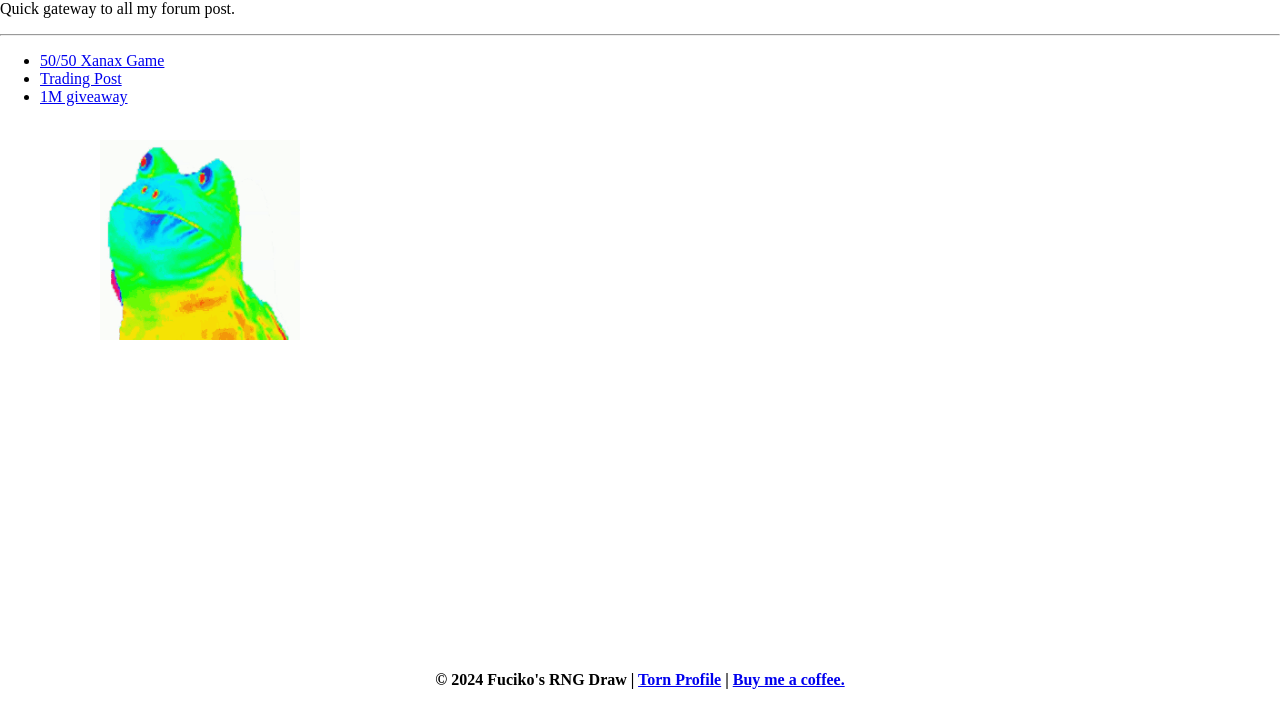
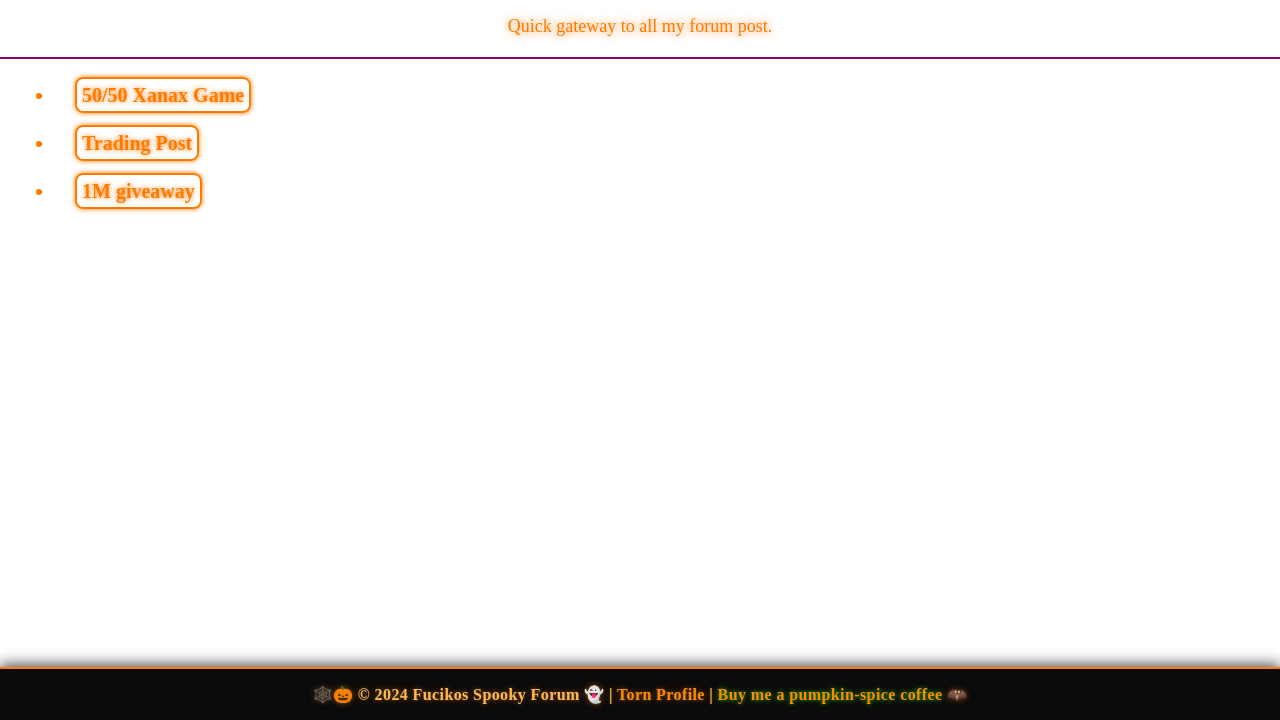
Before and after one commit to Fucikos/fucikos.site, a plain HTML site: page forum.html in a window 1280 px wide. Shown: the part 80-800 px from the top of the page. Drawn offline with Linux system fonts and the light colour scheme.

Commit message:
Add files via upload

```diff
--- a/forum.html
+++ b/forum.html
@@ -1,18 +1,64 @@
 <!DOCTYPE html>
-
 <html lang="en">
     <head>
         <meta charset="UTF-8">
         <meta name="viewport" content="width=device-width, initial-scale=1.0">
         <title>Fucikos Forums</title>
-        <link rel="icon" type="image/png" href="images/icon.png">
         <style>
-            #frog {
-                margin-left: 100px;
-                float: left;
+
+            hr{
+                border: none;
+                height: 2px;
+                background-color: #8d0065;
+                margin: 20px 0;
+                text-shadow: #8d0065 0 0 10px;
             }
 
-            html, body {
+            h1{
+                text-align: center;
+                color: #ff7a00;
+                text-shadow: 0 0 10px #ff7a00;
+                font-size: 36px;
+                margin-top: 30px;
+                text-shadow: 0 0 10px #ff7a00;
+             }
+           p{
+               text-align: center;
+               color: #ff7a00;
+               text-shadow: 0 0 10px #ff7a00;
+               font-size: 18px;
+               margin: 20px 0;
+           }
+            li{
+                margin: 15px;
+                font-size: 20px;
+                color: #ff7a00;
+                font-weight: bold;
+                text-shadow: 0 0 5px #ff7a00;
+                text-decoration: none;
+                transition: color 0.3s ease, text-shadow 0.3s ease;
+                cursor: pointer;
+                padding: 5px 10px;
+
+            }
+            #Spooky{
+                color: #ff7a00;
+                font-weight: bold;
+                text-shadow: 0 0 5px #ff7a00;
+                text-decoration: none;
+                transition: color 0.3s ease, text-shadow 0.3s ease;
+                margin: 10px;
+                padding: 5px 5px;
+                 border: 2px solid #ff7a00;
+                border-radius: 8px;
+                box-shadow: 0 0 5px #ff7a00;
+
+
+
+            }
+
+            html,
+            body {
                 height: 100%;
                 margin: 0;
                 padding: 0;
@@ -27,6 +73,13 @@
                 background: white;
                 padding: 10px 0;
             }
+            #coffee{
+                color: #e300ae;
+                font-weight: bold;
+                text-shadow: 0 0 5px #1abf01;
+                text-decoration: underline;
+                transition: color 0.3s ease, text-shadow 0.3s ease;
+            }
         </style>
         <script async src="https://pagead2.googlesyndication.com/pagead/js/adsbygoogle.js?client=ca-pub-9783747830883843"
             crossorigin="anonymous"></script>
@@ -37,18 +90,17 @@
         <p>Quick gateway to all my forum post.</p>
         <hr>
         <ul>
-            <li><a href=https://www.torn.com/forums.php#/p=threads&f=13&t=16511654&b=0&a=0&start=0&to=26568627 target="_blank">50/50 Xanax Game</a></li>
-            <li><a href="https://www.torn.com/forums.php#/p=threads&f=10&t=16510862&b=0&a=0&start=0&to=26557097" target="_blank">Trading Post</a></li>
-            <li><a href="#" onclick="window.location='https://www.youtube.com/watch?v=d1YBv2mWll0&list=RDd1YBv2mWll0&start_radio=1'; return false;">1M giveaway</a></li>
+            <li><a id="Spooky" href=https://www.torn.com/forums.php#/p=threads&f=13&t=16511654&b=0&a=0&start=0&to=26568627 target="_blank">50/50 Xanax Game</a></li>
+            <li><a id="Spooky" href="https://www.torn.com/forums.php#/p=threads&f=10&t=16510862&b=0&a=0&start=0&to=26557097" target="_blank">Trading Post</a></li>
+            <li><a id="Spooky" href="#" onclick="window.location='https://www.youtube.com/watch?v=d1YBv2mWll0&list=RDd1YBv2mWll0&start_radio=1'; return false;">1M giveaway</a></li>
         </ul>
         <br>
-        <img src="images/frog.gif" height="200" id="frog">
     </body>
-    <footer>
-        <h4>
-            © 2024 Fuciko's RNG Draw |
-            <a href="https://www.torn.com/profiles.php?XID=3859772" target="_blank">Torn Profile</a> |
-            <a href="https://buymeacoffee.com/fucikos" id="coffee" target="_blank" rel="noopener">Buy me a coffee.</a>
+    <footer style="background:#0b0b0b;color:#ffb84d;border-top:2px solid #ff7a00;box-shadow:0 -4px 12px rgba(0,0,0,.6);">
+        <h4 style="margin:0;padding:6px 0;letter-spacing:.4px;text-shadow:0 0 6px rgba(255,122,0,.5),0 0 2px rgba(255,255,255,.2);">
+            🕸️🎃 © 2024 Fucikos Spooky Forum 👻 |
+            <a href="https://www.torn.com/profiles.php?XID=3859772" target="_blank" style="color:#ff8a00;text-decoration:none;" onmouseover="this.style.color='#ffd08a'" onmouseout="this.style.color='#ff8a00'">Torn Profile</a> |
+            <a id="coffee" href="https://buymeacoffee.com/fucikos" id="coffee" target="_blank" rel="noopener" style="color:#ff8a00;text-decoration:none;" onmouseover="this.style.color='#ffd08a'" onmouseout="this.style.color='#ff8a00'">Buy me a pumpkin-spice coffee</a> 🦇
         </h4>
  </footer>
     </body>
```
Also changed, not shown: articles/article1.html (+1 -0 lines), index.html (+41 -47 lines), images/fucikos.png (added).
